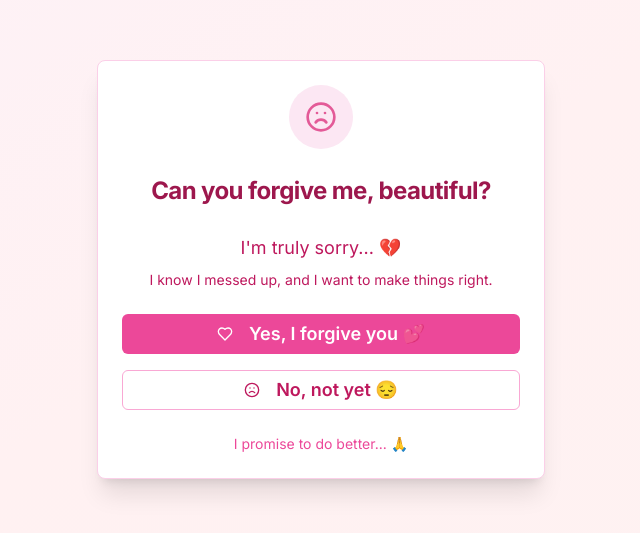
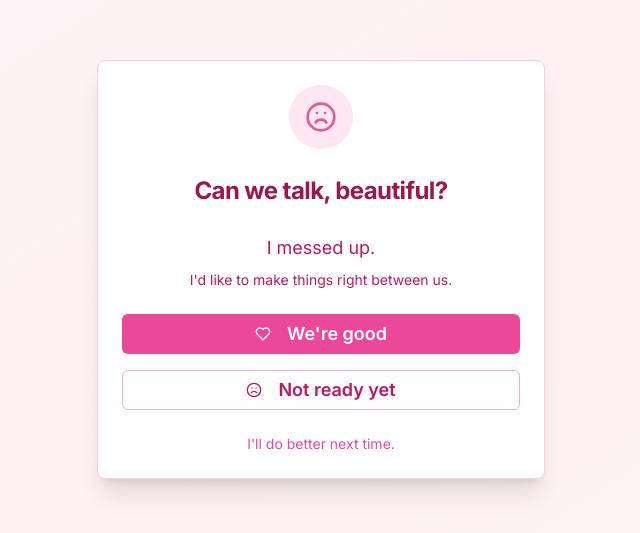
Before and after one commit to muratsat/date, a Next.js app: page /forgive-me in a window 1280 px wide. Shown: the part 131-664 px from the top of the page, without its empty margins (319-959 px from the left). Built offline with nearby package versions, Linux system fonts and the light colour scheme.

Commit message:
update forgive-me page text to be less needy
🤖 Generated with [Claude Code](https://claude.ai/code)

Co-Authored-By: Claude <noreply@anthropic.com>

```diff
--- a/app/forgive-me/page.tsx
+++ b/app/forgive-me/page.tsx
@@ -18,14 +18,14 @@ export default function ForgiveMe() {
     setTimeout(() => setIsShaking(false), 600)
 
     // Show sonner toast asking to reconsider
-    toast("Please reconsider... 🥺", {
-      description: "I'm really sorry and I promise to do better. Can you find it in your heart to forgive me?",
+    toast("Think it over?", {
+      description: "I understand you're upset. I'd appreciate a chance to make things right.",
       duration: 5000,
       action: {
-        label: "Maybe...",
+        label: "Maybe",
         onClick: () => {
-          toast("Thank you for considering! 💕", {
-            description: "Your forgiveness would mean the world to me.",
+          toast("Thanks for considering", {
+            description: "I appreciate you giving this some thought.",
           })
         },
       },
@@ -94,12 +94,12 @@ export default function ForgiveMe() {
             <div className="mx-auto mb-4 w-16 h-16 bg-gradient-to-r from-pink-100 to-yellow-100 rounded-full flex items-center justify-center">
               <Heart className="w-8 h-8 text-pink-500 animate-pulse" />
             </div>
-            <CardTitle className="text-2xl font-bold text-pink-800">Thank you, {personName}! 🙏✨</CardTitle>
+            <CardTitle className="text-2xl font-bold text-pink-800">Thank you, {personName}!</CardTitle>
           </CardHeader>
           <CardContent className="text-center space-y-4">
-            <p className="text-pink-700 text-lg">You've made me so happy, {personName}! 💕</p>
+            <p className="text-pink-700 text-lg">I really appreciate this, {personName}.</p>
             <p className="text-pink-600">
-              Your forgiveness means everything to me. I promise to be better and cherish what we have.
+              Thank you for giving me another chance. I promise to be better and cherish what we have.
             </p>
             <div className="flex justify-center space-x-2 animate-bounce">
               <Heart className="w-4 h-4 text-pink-500" />
@@ -107,7 +107,7 @@ export default function ForgiveMe() {
               <Heart className="w-4 h-4 text-pink-500" />
             </div>
             <p className="text-sm text-pink-500 italic">
-              I've sent myself a reminder to always treat you with the love and respect you deserve 💖
+              I've sent myself a reminder to be more thoughtful in the future.
             </p>
           </CardContent>
         </Card>
@@ -123,13 +123,13 @@ export default function ForgiveMe() {
             <Frown className="w-8 h-8 text-pink-600 animate-pulse" />
           </div>
           <CardTitle className="text-2xl font-bold text-pink-800 leading-relaxed">
-            Can you forgive me, {personName}?
+            Can we talk, {personName}?
           </CardTitle>
         </CardHeader>
         <CardContent className="space-y-6">
           <div className="text-center text-pink-700 mb-6">
-            <p className="text-lg mb-2">I'm truly sorry... 💔</p>
-            <p className="text-sm">I know I messed up, and I want to make things right.</p>
+            <p className="text-lg mb-2">I messed up.</p>
+            <p className="text-sm">I'd like to make things right between us.</p>
           </div>
 
           {error && (
@@ -150,7 +150,7 @@ export default function ForgiveMe() {
               ) : (
                 <>
                   <Heart className="w-4 h-4 mr-2" />
-                  Yes, I forgive you 💕
+                  We're good
                 </>
               )}
             </Button>
@@ -164,12 +164,12 @@ export default function ForgiveMe() {
               disabled={isLoading}
             >
               <Frown className="w-4 h-4 mr-2" />
-              No, not yet 😔
+              Not ready yet
             </Button>
           </div>
 
           <div className="text-center text-sm text-pink-500 mt-4">
-            <p>I promise to do better... 🙏</p>
+            <p>I'll do better next time.</p>
           </div>
         </CardContent>
       </Card>
```
